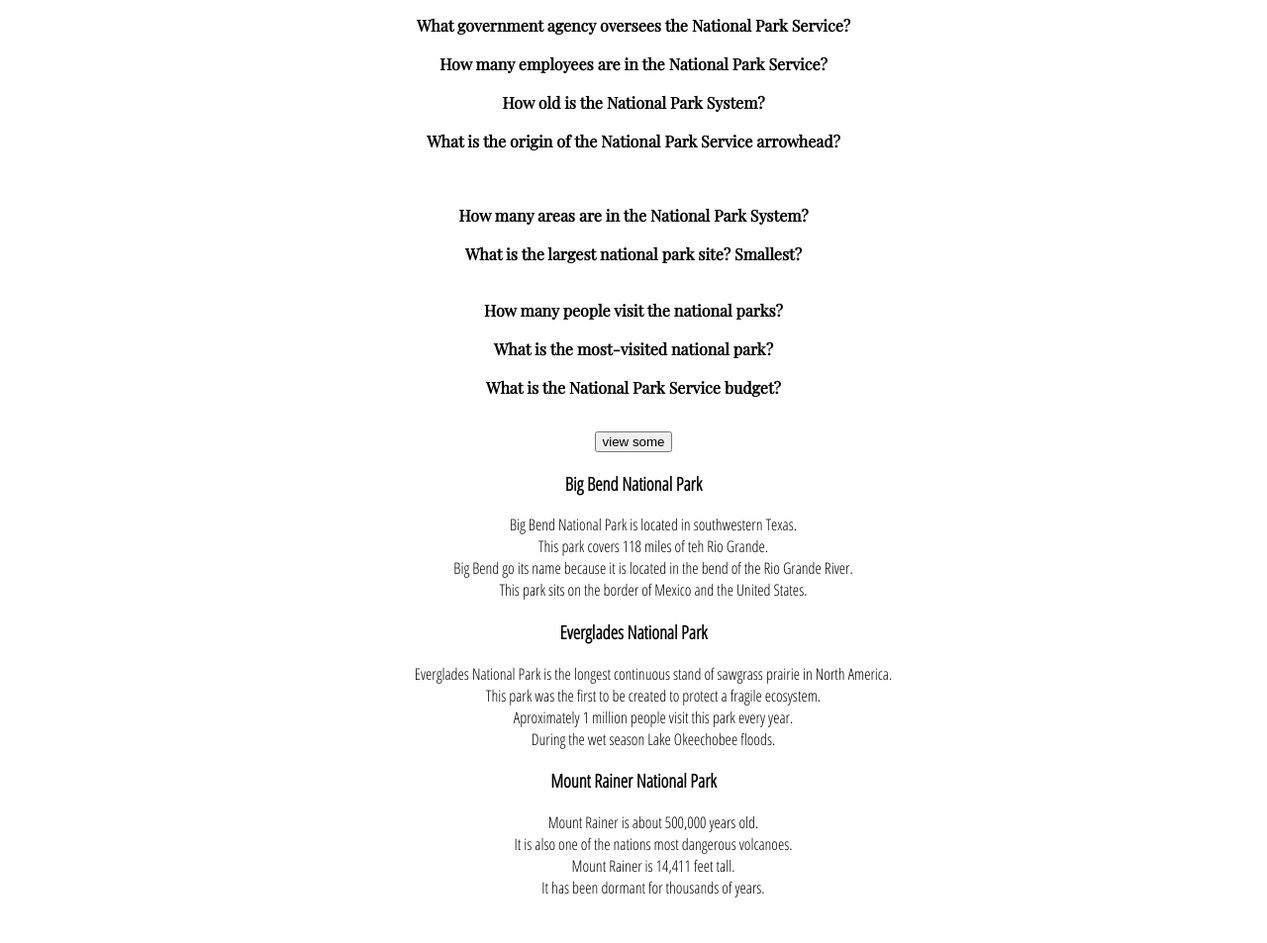
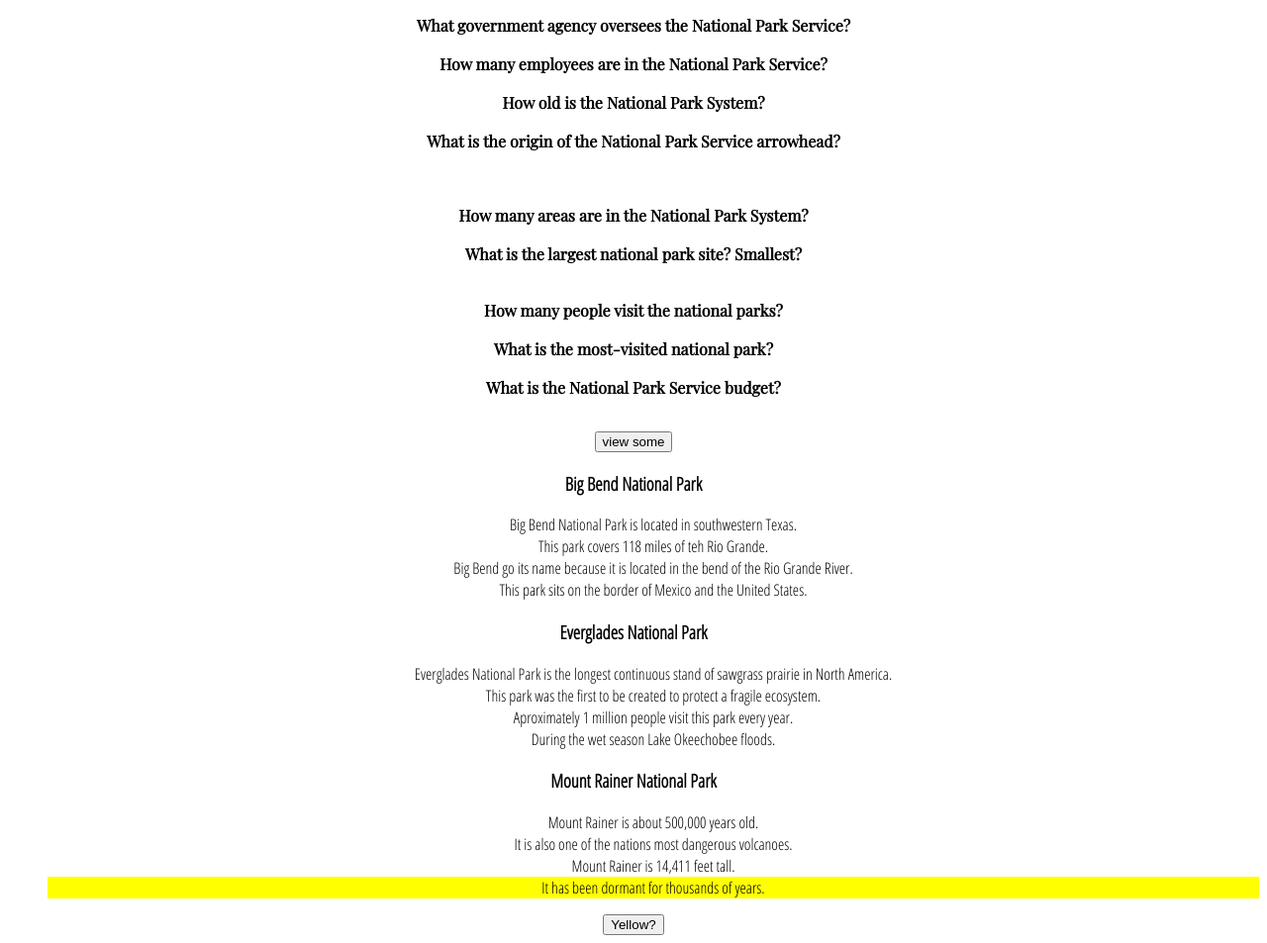
Before and after one commit to ElleBerry/codeup-web-exercises, a plain HTML site: page jquery_faq.html in a window 1280 px wide. Shown: the part 104-1057 px from the top of the page at 99% size. Before the commit the page ends 1028 px from the top, so only its background shows below. Drawn offline with nearby package versions, Linux system fonts and the light colour scheme.

Commit message:
added more functionality

```diff
--- a/jquery_faq.html
+++ b/jquery_faq.html
@@ -84,7 +84,7 @@
         <li>Mount Rainer is 14,411 feet tall.</li>
         <li>It has been dormant for thousands of years.</li>
     </ul>
-
+<button id="yellow" type="button">Yellow?</button>
 
     <script src="https://code.jquery.com/jquery-2.2.4.min.js" integrity="sha256-BbhdlvQf/xTY9gja0Dq3HiwQF8LaCRTXxZKRutelT44=" crossorigin="anonymous"></script>
     <script src="js/jquery_faq.js"></script>
--- a/js/jquery_faq.js
+++ b/js/jquery_faq.js
@@ -4,3 +4,6 @@ $(document).ready(function() {
         $('dd').toggleClass('invisible');
     });
 });
+
+
+$('li').last().css('background-color', '#FF0');
```
